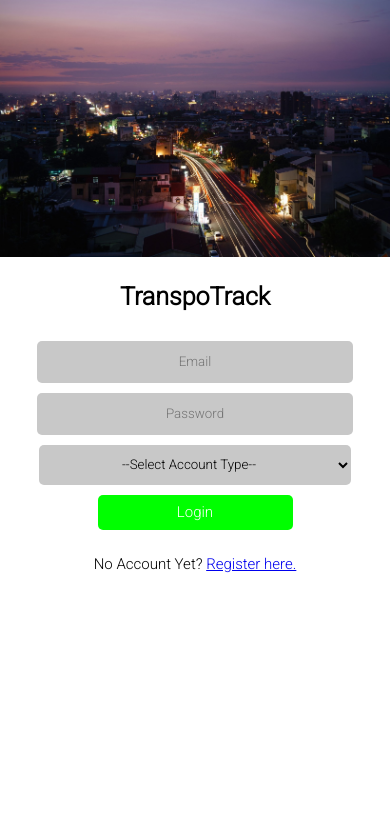
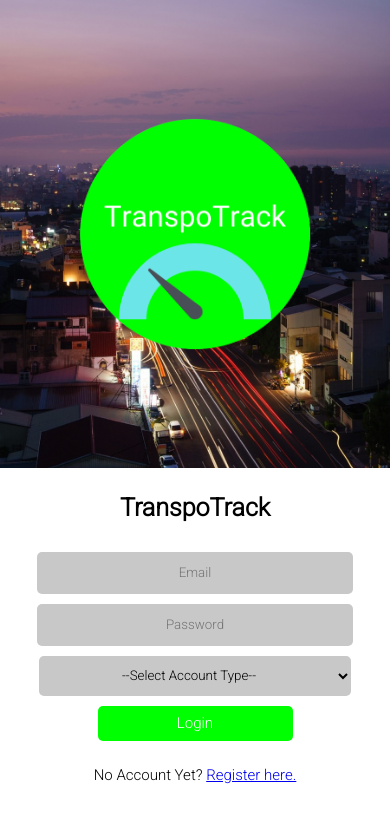
Before and after one commit to PaoloGuimalan/TranspoTrack, a React (Create React App) app: page /login in a window 390 px wide. Shown: the top 822 px of the page. Built offline with nearby package versions, Linux system fonts and the light colour scheme; what react-google-maps would draw is missing.

Commit message:
Login Cover Image Added Logo

```diff
--- a/src/components/defaulltcomponents/css/LoginRegister.css
+++ b/src/components/defaulltcomponents/css/LoginRegister.css
@@ -16,8 +16,18 @@
 .li_login:first-of-type{
     width: calc(100% - 400px);
     background: url('../imgs/bgtranspo.jpg');
+    background-repeat: no-repeat;
+    background-position: center;
     background-size: cover;
+}
+
+#img_carier{
+    width: 100%;
+    height: 100%;
+    background: url('../imgs/logobgtranspo.png');
     background-repeat: no-repeat;
+    background-position: center;
+    background-size: 40%;
 }
 
 .li_login:nth-of-type(2){
@@ -37,8 +47,9 @@
 .li_register:nth-of-type(2){
     width: calc(100% - 400px);
     background: url('../imgs/bgtranspo.jpg');
+    background-repeat: no-repeat;
+    background-position: center;
     background-size: cover;
-    background-repeat: no-repeat;
 }
 
 #label_login{
@@ -120,6 +131,7 @@
 @media screen and (max-width: 720px) {
     .li_login:first-of-type{
         width: 100%;
+        min-height: 50%;
         height: auto;
         overflow-y: auto;
     }
@@ -128,4 +140,8 @@
         width: 100%;
         max-width: none;
     }
+
+    #img_carier{
+        background-size: 60%;
+    }
 }
--- a/src/components/defaulltcomponents/jsx/Login.js
+++ b/src/components/defaulltcomponents/jsx/Login.js
@@ -119,6 +119,7 @@ function Login() {
         </motion.div>
         <motion.nav id='nav_login'>
             <li className='li_login'>
+                <div id='img_carier'></div>
             </li>
             <li className='li_login'>
                 <nav>
--- a/src/components/defaulltcomponents/jsx/Register.js
+++ b/src/components/defaulltcomponents/jsx/Register.js
@@ -194,6 +194,7 @@ function Register() {
                     </nav>
             </li>
             <li className='li_register'>
+                <div id='img_carier'></div>
             </li>
         </nav>
     </div>
```
Also changed, not shown: src/components/defaulltcomponents/imgs/logobgtranspo.png (added).
